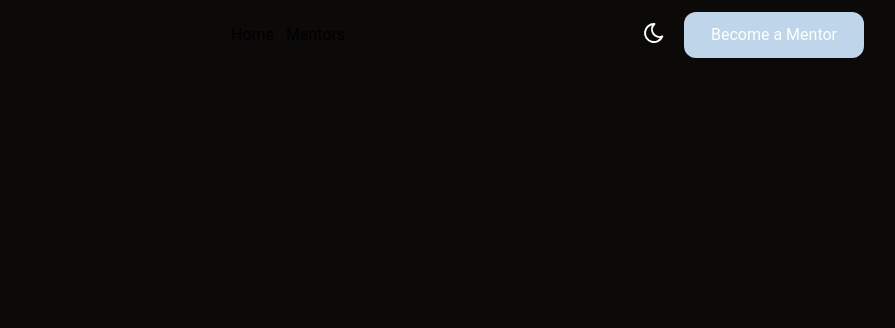
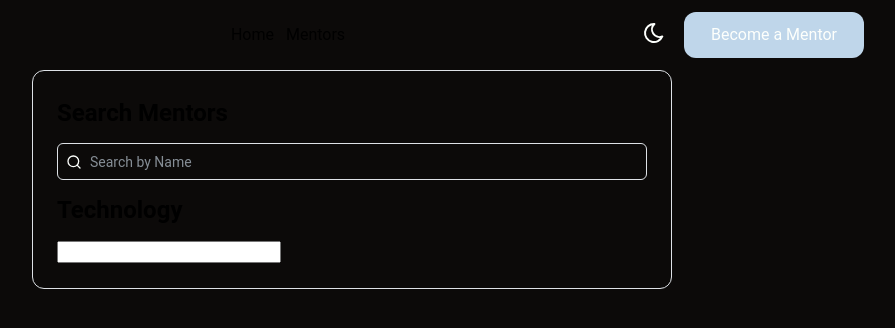
Before and after one commit to Alexandrbig1/mentor-match, a React (Vite) app in the folder frontend/: page /mentors in a window 1280 px wide. Shown: the top 328 px of the page, without its empty margins (288-1183 px from the left). Built offline with nearby package versions, Linux system fonts and the light colour scheme.

Commit message:
feat: add form component on mentors page

```diff
--- /dev/null
+++ b/frontend/src/pages/Mentors/Form/Form.styled.tsx
@@ -0,0 +1,50 @@
+import styled from "styled-components";
+import { FiSearch } from "react-icons/fi";
+
+export const FormWrapper = styled.form`
+  display: flex;
+  flex-direction: column;
+  gap: 1.2rem;
+  width: 100%;
+  max-width: 64rem;
+  border-radius: 1.2rem;
+  margin: 0 auto;
+  padding: 2.4rem;
+  border: 1px solid ${(p) => p.theme.colors.formBorderColor};
+`;
+
+export const FormNameWrapper = styled.div`
+  display: flex;
+  align-items: center;
+  border-radius: 0.6rem;
+  border: 1px solid ${(p) => p.theme.colors.formBorderColor};
+  position: relative;
+`;
+
+export const FormNameInput = styled.input`
+  width: 100%;
+  border: none;
+  outline: none;
+  background: none;
+  padding: 0.8rem;
+  padding-left: 3.2rem;
+`;
+
+export const FormNameLabel = styled.label`
+  position: absolute;
+  top: 50%;
+  left: 3.2rem;
+  transform: translateY(-50%);
+  color: ${(p) => p.theme.colors.lightTextColor};
+  font-size: 1.4rem;
+  pointer-events: none;
+  transition: color 0.3s ease-in-out, transform 0.3s ease-in-out;
+`;
+
+export const SearchIcon = styled(FiSearch)`
+  position: absolute;
+  top: 50%;
+  left: 0.8rem;
+  transform: translateY(-50%);
+  color: ${(p) => p.theme.colors.mainTextColor};
+`;
--- /dev/null
+++ b/frontend/src/pages/Mentors/Form/Form.tsx
@@ -0,0 +1,24 @@
+import {
+  FormNameInput,
+  FormNameLabel,
+  FormNameWrapper,
+  FormWrapper,
+  SearchIcon,
+} from "./Form.styled";
+
+export default function Form() {
+  return (
+    <FormWrapper>
+      <h2>Search Mentors</h2>
+      <FormNameWrapper>
+        <FormNameLabel htmlFor="name">Search by Name</FormNameLabel>
+        <FormNameInput type="text" id="name" name="name" required />
+        <SearchIcon />
+      </FormNameWrapper>
+      <h2>Technology</h2>
+      <div>
+        <input type="text" id="expertise" name="expertise" required />
+      </div>
+    </FormWrapper>
+  );
+}
--- a/frontend/src/pages/Mentors/Mentors.tsx
+++ b/frontend/src/pages/Mentors/Mentors.tsx
@@ -1,3 +1,9 @@
+import Form from "./Form/Form";
+
 export default function Mentors() {
-  return <div>Mentors</div>;
+  return (
+    <div>
+      <Form />
+    </div>
+  );
 }
--- a/frontend/src/theme/theme.ts
+++ b/frontend/src/theme/theme.ts
@@ -3,14 +3,18 @@ export const theme = {
     colors: {
       mainBgColor: "#fdfffc",
       mainTextColor: "#0c0a09",
+      lightTextColor: "#868e96",
       ButtonAccentColor: "#BFD6EA",
+      formBorderColor: "#dee2e6",
     },
   },
   dark: {
     colors: {
       mainBgColor: "#0c0a09",
       mainTextColor: "#fdfffc",
+      lightTextColor: "#868e96",
       ButtonAccentColor: "#BFD6EA",
+      formBorderColor: "#dee2e6",
     },
   },
 };
```
